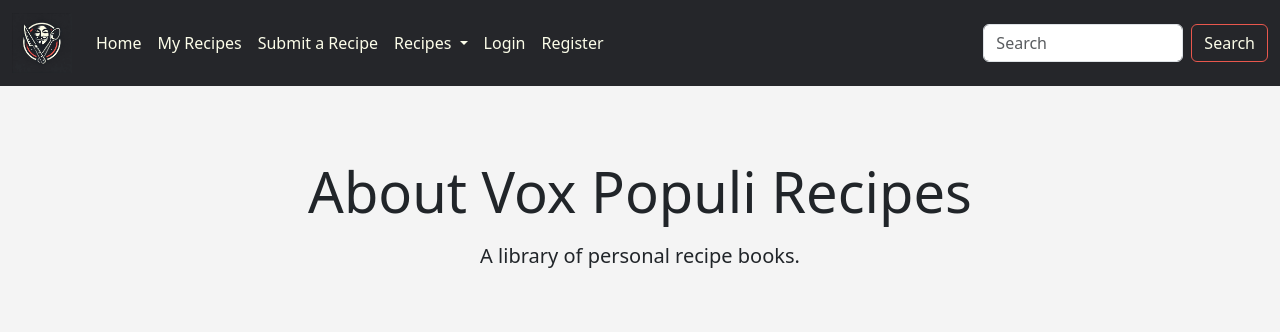
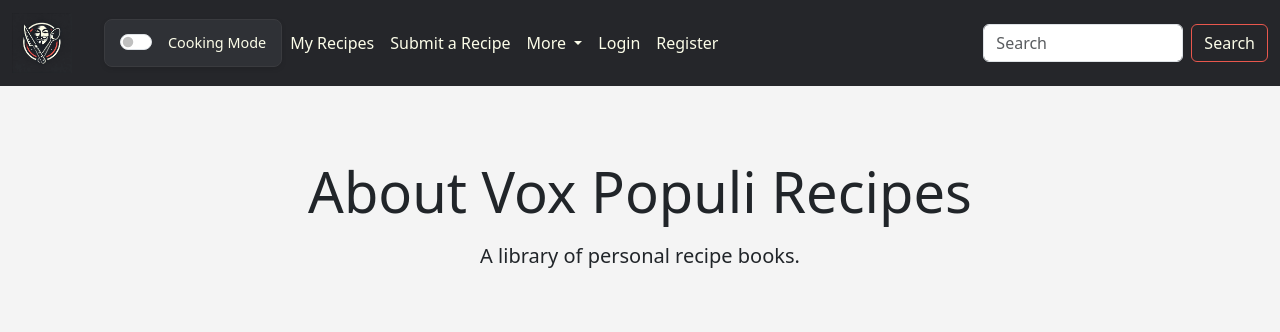
Before and after one commit to louigra/voxpopulirecipes, a Django app: page /about/ in a window 1280 px wide. Shown: the top 332 px of the page. Run offline with Django 5.2, Linux system fonts and the light colour scheme.

Commit message:
cooking mode toggle

```diff
--- a/mysite/voxpopulirecipes/templates/voxpopulirecipes/about.html
+++ b/mysite/voxpopulirecipes/templates/voxpopulirecipes/about.html
@@ -206,7 +206,7 @@
                                     Version 2.0
                                 </button>
                             </h2>
-                            <div id="collapseSeven" class="accordion-collapse show" aria-labelledby="headingSeven" data-bs-parent="#featuresAccordion">
+                            <div id="collapseSeven" class="accordion-collapse collapse" aria-labelledby="headingSeven" data-bs-parent="#featuresAccordion">
                                 <div class="accordion-body">
                                     <p>
                                     Another big update.  You can now choose how you would like to submit your recipe.  You can still type it all in manually as before but now
@@ -228,6 +228,34 @@
                             </div>
                         </div>
 
+                        <!-- Version 2.1 -->
+                        <div class="accordion-item">
+                            <h2 class="accordion-header" id="headingEight">
+                                <button class="accordion-button" type="button" data-bs-toggle="collapse" data-bs-target="#collapseEight" aria-expanded="true" aria-controls="collapseEight">
+                                    Version 2.1
+                                </button>
+                            </h2>
+                            <div id="collapseEight" class="accordion-collapse show" aria-labelledby="headingEight" data-bs-parent="#featuresAccordion">
+                                <div class="accordion-body">
+                                    <p>
+                                    What looks like a minor change was actually sort of major.  You can now select multiple mealtypes or cuisines for you recipes and they will
+                                    all be displayed and recipes will show up in all of their various tabulate places on the table of contents.  For example if a recipes is both
+                                    a lunch and a dinner and it is italian, under both the lunch and dinner tabs there will be a tab for italian that will both have the recipe in it.
+                                    </p>
+
+                                    <p>
+                                    I also added a cooking mode toggle to the navbar to stop your screen from turning off from inactivity.
+                                    </p>
+                                    <p>
+                                    Coming in the next release: Adding a mealtype or cuisine yourself instead of me doing it from the backend,.
+                                    </p>
+                                    <p>
+                                    1/24/2025
+                                    --Grant
+                                    </p>
+                                </div>
+                            </div>
+                        </div>
 
             </div>
         </div>
--- a/mysite/voxpopulirecipes/templates/voxpopulirecipes/navbar.html
+++ b/mysite/voxpopulirecipes/templates/voxpopulirecipes/navbar.html
@@ -4,19 +4,23 @@
 			{% load static %}
 			<img src="{% static 'voxpopulirecipes/logo.png' %}" alt="My image" width="60" height="60">
 		</a>
+		<!-- Cooking Mode Toggle -->
+		<div class="cooking-mode-box ms-3">
+			<div class="form-check form-switch">
+				<input class="form-check-input" type="checkbox" id="cookingModeToggle">
+				<label class="form-check-label" for="cookingModeToggle">Cooking Mode</label>
+			</div>
+		</div>
 		<button class="navbar-toggler" type="button" data-bs-toggle="collapse" data-bs-target="#navbarSupportedContent" aria-controls="navbarSupportedContent" aria-expanded="false" aria-label="Toggle navigation">
 			<span class="navbar-toggler-icon"></span>
 		</button>
 		<div class="collapse navbar-collapse" id="navbarSupportedContent">
 		<ul class="navbar-nav me-auto mb-2 mb-lg-0">
-			<li class="nav-item">
-				<a class="nav-link" href="{% url 'voxpopulirecipes:main' %}">Home</a>
-			</li>
 			<li><a class="nav-link" href="{% url 'voxpopulirecipes:my_recipes' %}">My Recipes</a></li>
 			<li><a class="nav-link" href="{% url 'voxpopulirecipes:submit_recipe_selector' %}">Submit a Recipe</a></li>
 			<li class="nav-item dropdown">
 				<a class="nav-link dropdown-toggle" href="#" role="button" data-bs-toggle="dropdown" aria-expanded="false">
-					Recipes
+					More
 				</a>
 				<ul class="dropdown-menu">
 					<li><a class="dropdown-item" href="{% url 'voxpopulirecipes:all_recipes' %}">All Recipes</a></li>
@@ -104,4 +108,72 @@
 .dropdown-divider {
 	border-color: #e9574d;
 }
+
+.form-check-label {
+	margin-left: 8px;
+	cursor: pointer;
+}
+
+.form-check-input {
+	cursor: pointer;
+}
+
+/* Box styling for the toggle switch */
+.cooking-mode-box {
+	background-color: #2f3136; /* Slightly lighter gray than the navbar */
+	padding: 10px 15px;
+	border-radius: 8px;
+	display: flex;
+	align-items: center;
+	box-shadow: 0 2px 5px rgba(0, 0, 0, 0.1); /* Soft shadow */
+	border: 1px solid #3a3b3f; /* Subtle border for separation */
+}
+
+/* Text styling */
+.cooking-mode-box .form-check-label {
+	color: #fcfde9; /* Match the light text color in the navbar */
+	margin-left: 8px;
+	font-size: 0.9rem;
+	font-weight: 500;
+}
+
+/* Toggle switch styling */
+.form-check-input {
+	cursor: pointer;
+}
+
+/* Box hover effect */
+.cooking-mode-box:hover {
+	background-color: #37393e; /* Slightly darker gray on hover */
+	transition: background-color 0.3s ease;
+}
 </style>
+
+<script>
+    let wakeLock = null;
+
+    async function toggleCookingMode(enable) {
+        if ('wakeLock' in navigator) {
+            try {
+                if (enable) {
+                    // Request the Wake Lock
+                    wakeLock = await navigator.wakeLock.request('screen');
+                    console.log('Cooking Mode enabled: Wake Lock active.');
+                } else if (wakeLock) {
+                    // Release the Wake Lock
+                    await wakeLock.release();
+                    wakeLock = null;
+                    console.log('Cooking Mode disabled: Wake Lock released.');
+                }
+            } catch (err) {
+                console.error(`Failed to toggle Cooking Mode: ${err.name}, ${err.message}`);
+            }
+        } else {
+            alert('Wake Lock API is not supported in your browser.');
+        }
+    }
+
+    document.getElementById('cookingModeToggle').addEventListener('change', function () {
+        toggleCookingMode(this.checked);
+    });
+</script>
```
